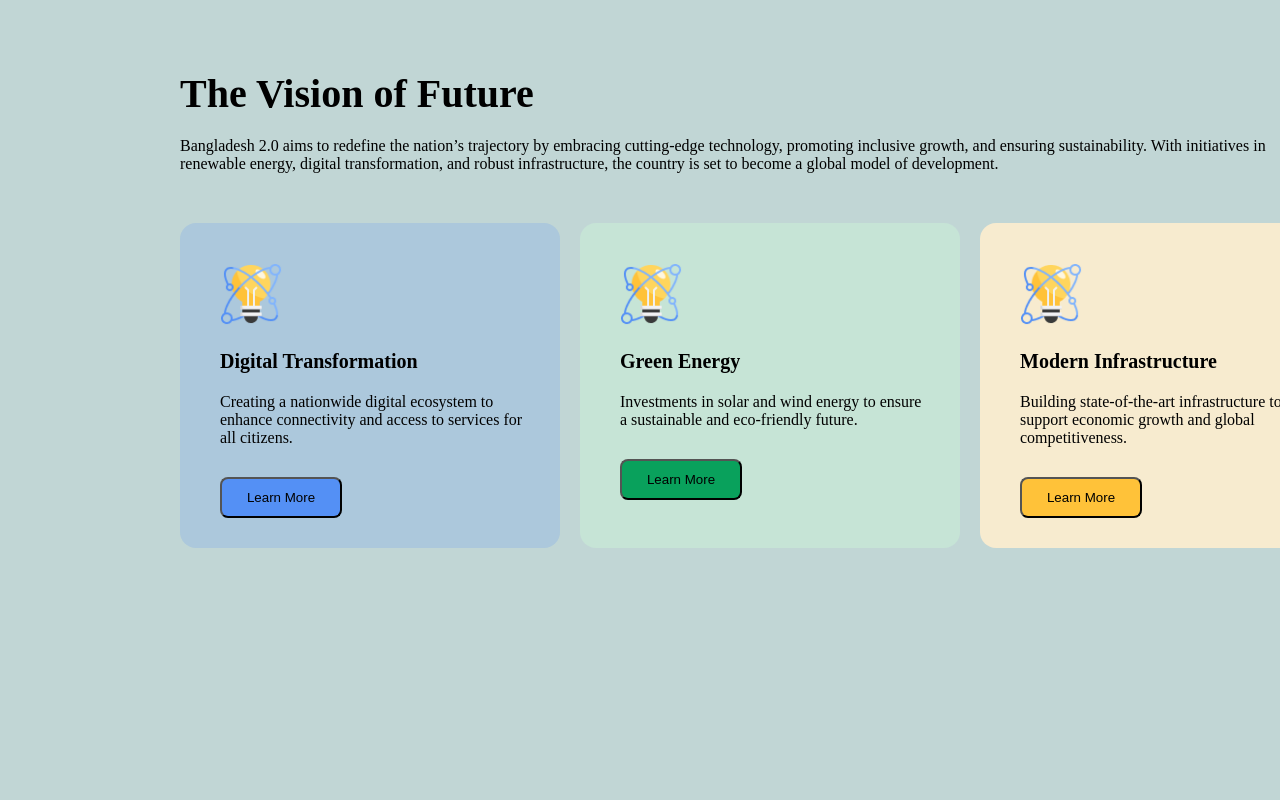
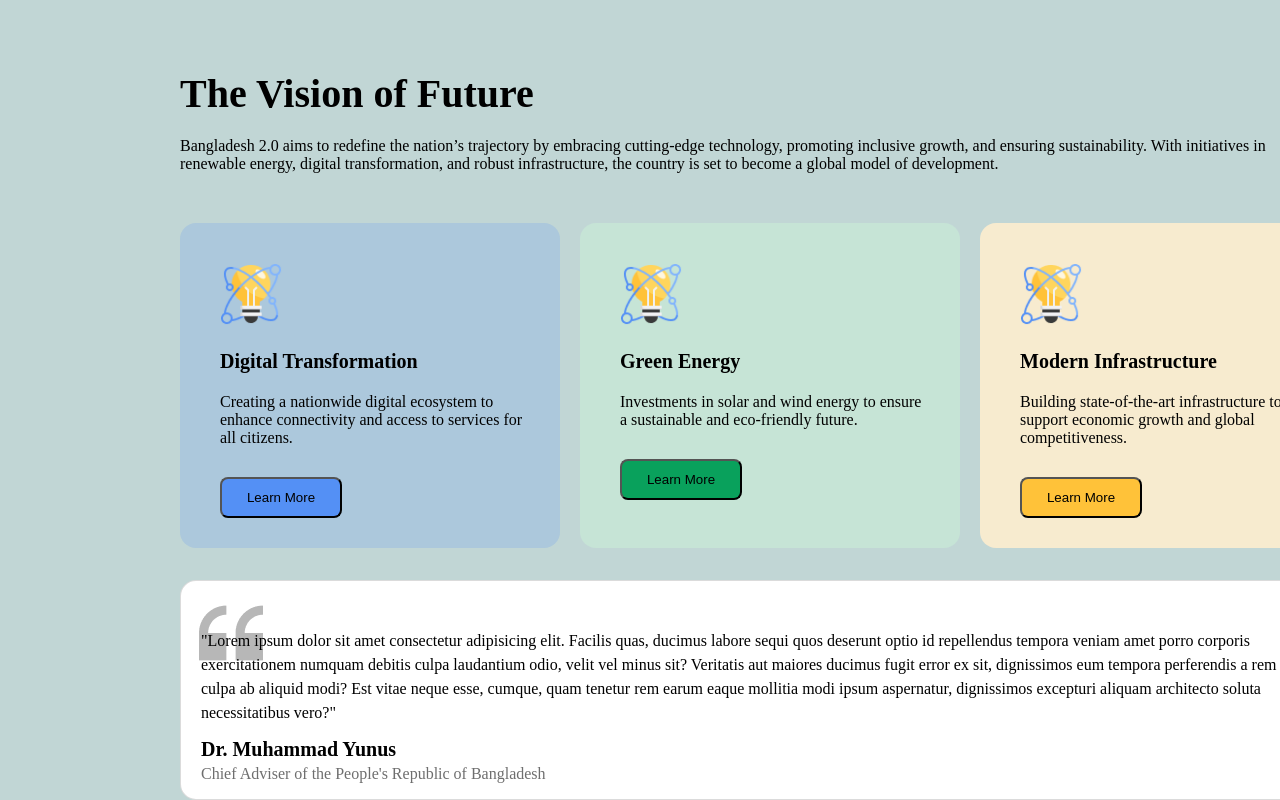
Before and after one commit to kamru25/assignment-one, a plain HTML site: page index.html in a window 1280 px wide. Shown: the part 1116-1916 px from the top of the page. Before the commit the page ends 1664 px from the top, so only its background shows below. Drawn offline with Linux system fonts and the light colour scheme.

Commit message:
dr yunus section add

```diff
--- a/index.html
+++ b/index.html
@@ -79,7 +79,7 @@
       growth, and ensuring sustainability. With initiatives in renewable energy, digital transformation, and robust
       infrastructure, the country is set to become a global model of development.</p>
 
-
+    <!-- vison sectrion -->
     <div class="vision-section">
       <div class="vision-div bg-color-1">
         <img class="vision-img" src="assets/card-icon.png" alt="" srcset="">
@@ -104,6 +104,20 @@
       </div>
     </div>
 
+    <div class="dr-yunus-section">
+      <p class="dr-yunus-section-content">"Lorem ipsum dolor sit amet consectetur adipisicing elit. Facilis quas,
+        ducimus labore sequi quos deserunt optio id
+        repellendus tempora veniam amet porro corporis exercitationem numquam debitis culpa laudantium odio, velit vel
+        minus
+        sit? Veritatis aut maiores ducimus fugit error ex sit, dignissimos eum tempora perferendis a rem culpa ab
+        aliquid modi?
+        Est vitae neque esse, cumque, quam tenetur rem earum eaque mollitia modi ipsum aspernatur, dignissimos excepturi
+        aliquam
+        architecto soluta necessitatibus vero?"</p>
+      <h4 class="dr-yunus-section-name">Dr. Muhammad Yunus</h4>
+      <p class="dr-yunus-section-content-2">Chief Adviser of the People's Republic of Bangladesh</p>
+    </div>
+
 
   </main>
 
--- a/styles/style.css
+++ b/styles/style.css
@@ -78,7 +78,7 @@ margin-top: 24px;
 
 }
 .pillars-heading{
-  width: 1280px;
+width: 1280px;
 height: 48px;
 font-size: 40px;
 font-weight: 700;
@@ -117,7 +117,7 @@ line-height: 24px;
 margin-top: 20px;
 }
 .pillar-content{
-  w
+
 width: 240px;
 height: 72px;
 margin-top: 15px;
@@ -154,8 +154,6 @@ background: rgba(84, 144, 245, 0.2);
 box-sizing: border-box;
 border-radius: 16px;
 margin-right: 20px;
-
-
 }
 .vision-img{
 width: 62px;
@@ -171,10 +169,8 @@ font-weight: 700;
 line-height: 24px;
 margin-top: 20px;
 margin-left: 40px;
-
 }
 .vision-content{
-
 font-size: 16px;
 font-weight: 400;
 margin-top: 20px;
@@ -208,3 +204,40 @@ background-color:rgb(9, 161, 92) ;
 .btn-3{
 background-color:rgb(255, 194, 57);
 }
+
+
+/* Dr Yunus section */
+
+.dr-yunus-section{
+width: 1170px;
+height: 220px;
+margin-left: 180px;
+margin-top: 32px;
+box-sizing: border-box;
+border: 1px solid rgba(14, 14, 14, 0.15);
+border-radius: 16px;
+background: rgb(255, 255, 255);
+background-image: url(../assets/quote-bg.png);
+background-repeat: no-repeat;
+background-position: top 20px left 18px;
+}
+.dr-yunus-section-content{
+margin-top: 48px;
+font-size: 16px;
+font-weight: 400;
+line-height: 24px;
+margin-left: 20px;
+margin-right: 45px;
+}
+.dr-yunus-section-name{
+font-size: 20px;
+font-weight: 600;
+line-height: 24px;
+margin-top: 12px;
+margin-left: 20px;
+}
+.dr-yunus-section-content-2{
+  margin-top: 4px;
+margin-left: 20px;
+color: rgba(14, 14, 14, 0.6);
+}
```
